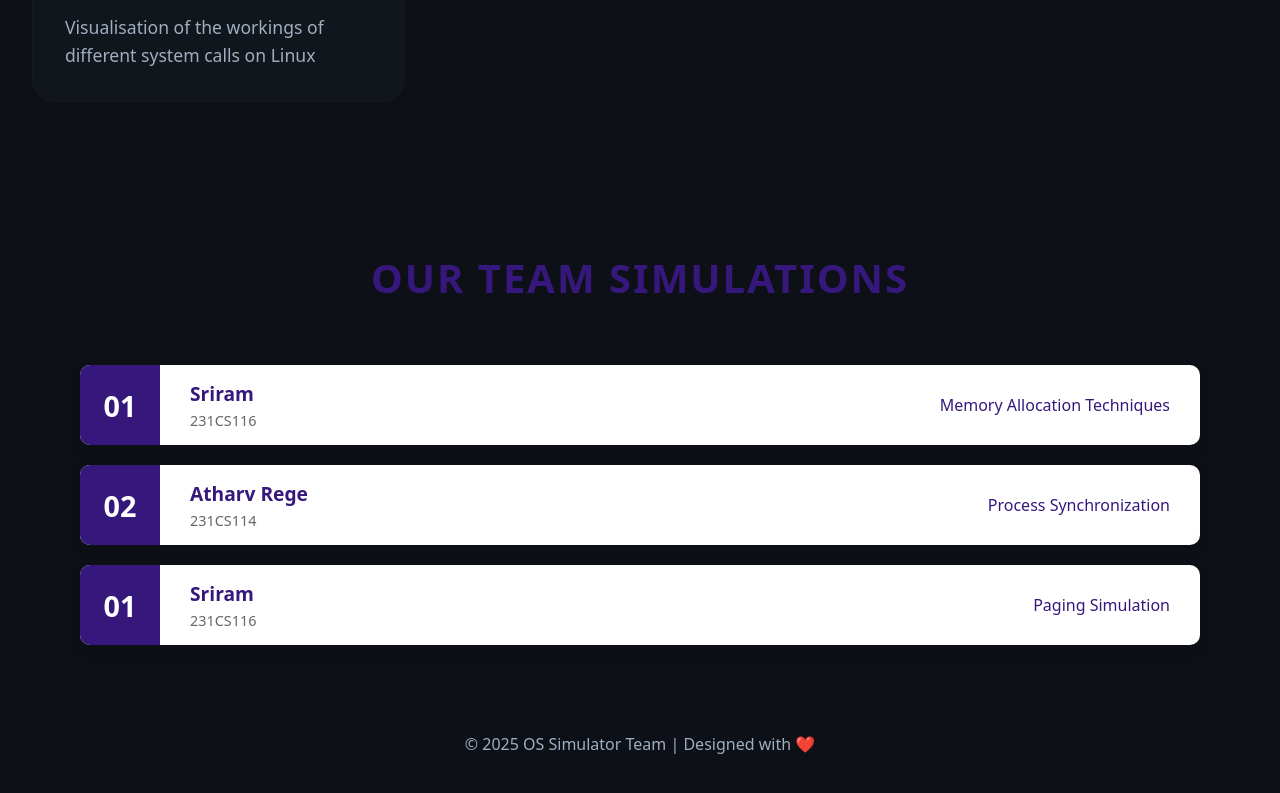
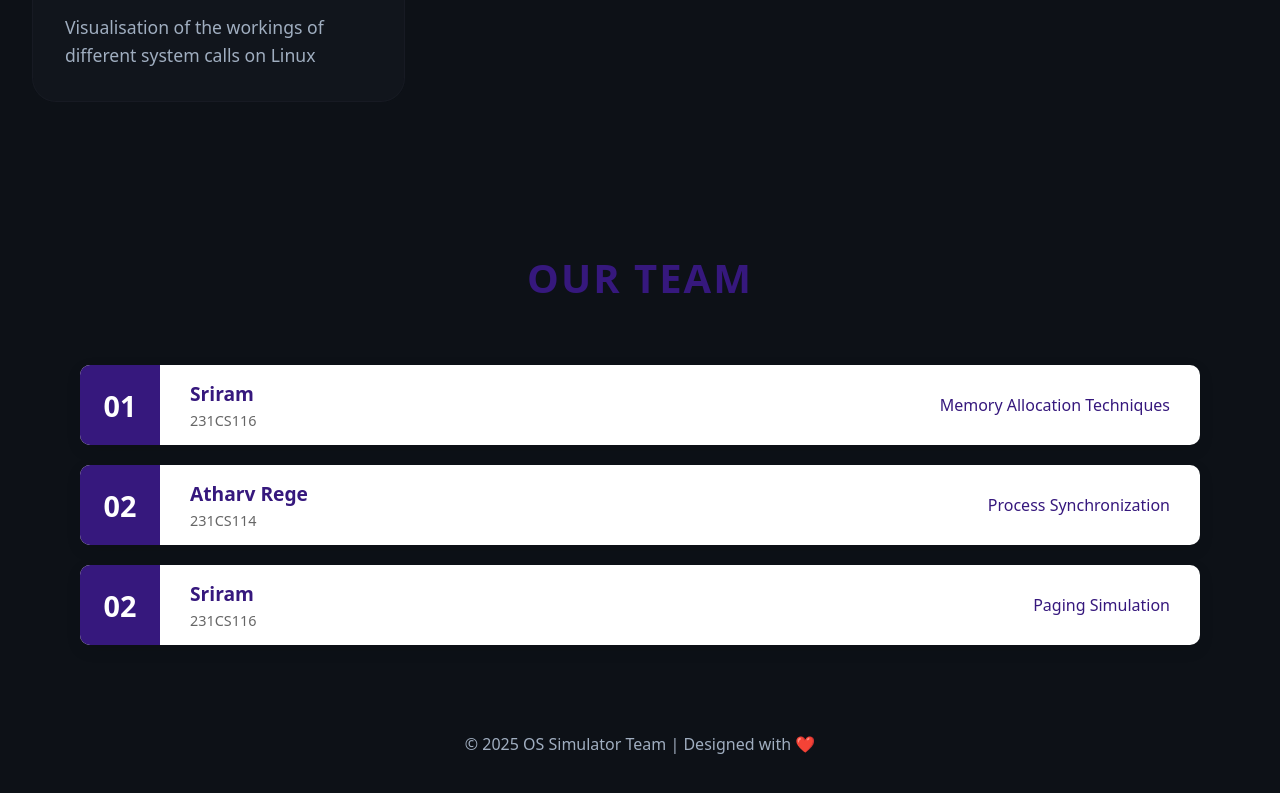
Before and after one commit to SRIRAM231005/OSXplore, a plain HTML site: page index.html in a window 1280 px wide. Shown: the part 3106-3899 px from the top of the page. Drawn offline with Linux system fonts and the light colour scheme.

Commit message:
Update index.html

```diff
--- a/index.html
+++ b/index.html
@@ -162,7 +162,7 @@
     </section>
 
     <section class="team-section">
-        <h2 class="section-title">Our Team Simulations</h2>
+        <h2 class="section-title">Our Team</h2>
         <div class="simulation-grid">
             <div class="simulation-card">
                 <div class="simulation-number">01</div>
@@ -189,7 +189,7 @@
                 </div>
             </div>
             <div class="simulation-card">
-                <div class="simulation-number">01</div>
+                <div class="simulation-number">02</div>
                 <div class="content">
                     <div class="member-info">
                         <h3>Sriram</h3>
```
